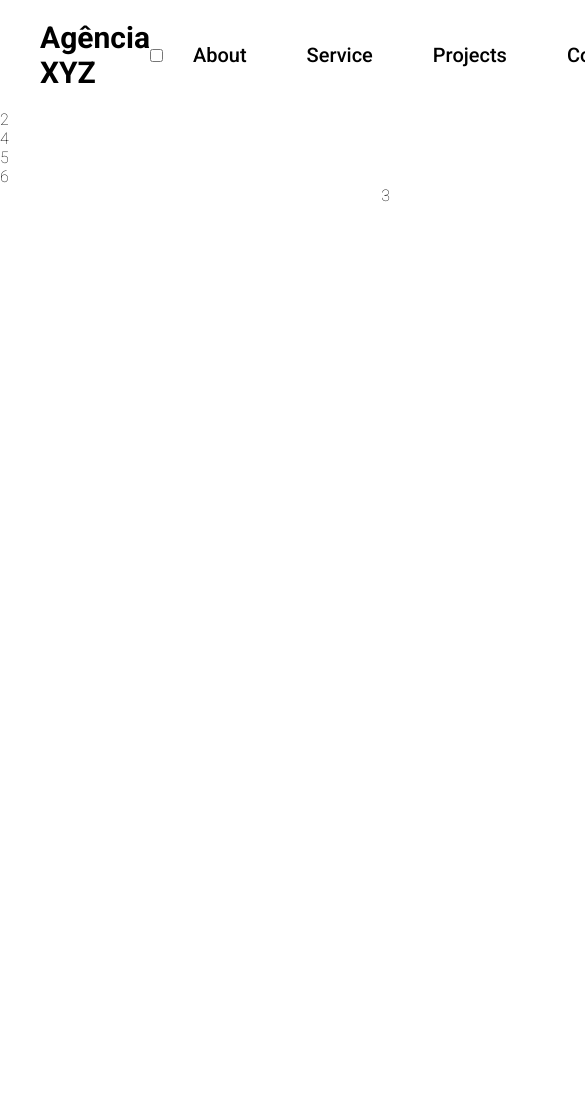
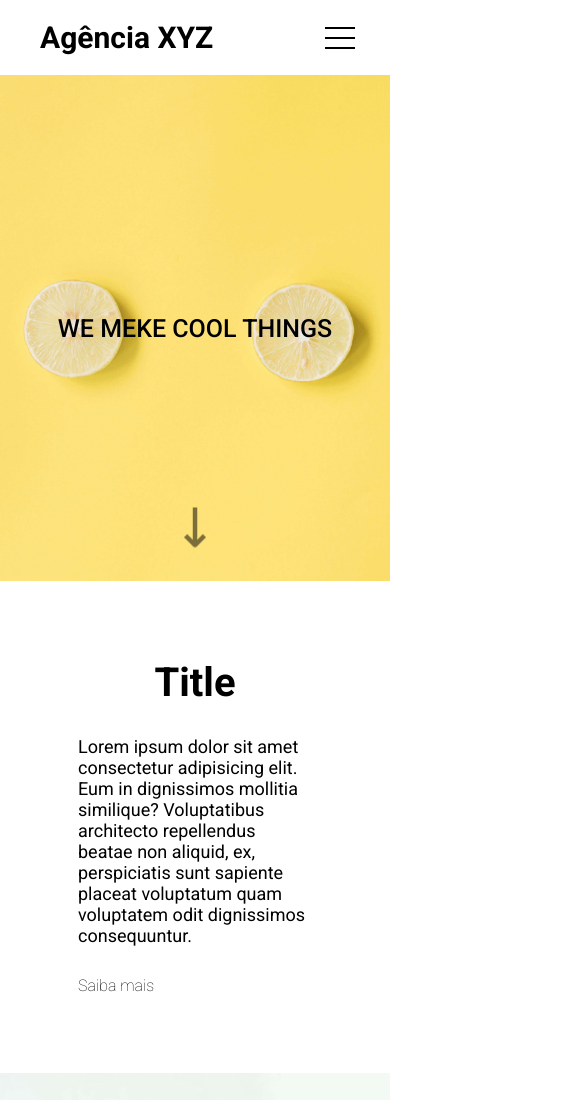
Before and after one commit to albertobtlima/Projetos-DevQuest, a plain HTML site: page projeto-landing-page-com-flex-e-grid/index.html in a window 390 px wide. Shown: the top 1100 px of the page, 585 px wide, since content can reach past the window. Before the commit the page ends 844 px from the top, so only its background shows below. Drawn offline with Linux system fonts and the light colour scheme.

Commit message:
Update projeto landing page

```diff
--- a/projeto-landing-page-com-flex-e-grid/css/menu.css
+++ b/projeto-landing-page-com-flex-e-grid/css/menu.css
@@ -14,3 +14,97 @@
     color: white;
     background-color: coral;
 }
+
+/* RESPONSIVE  */
+
+.header .menu {
+    display: none;
+    width: 60px;
+    height: 60px;
+    align-self: flex-end;
+}
+
+.header nav label {
+    display: flex;
+    flex-direction: column;
+}
+
+.header .hamburguer {
+    background-color: #000;
+    position: relative;
+    display: block;
+    width: 30px;
+    height: 2px;
+    top: 29px;
+    left: 15px;
+    transition: 0.5s ease-in-out;
+}
+
+.header .hamburguer:before,
+.header .hamburguer:after {
+    background-color: #000;
+    content: '';
+    display: block;
+    width: 100%;
+    height: 100%;
+    position: absolute;
+    transition: 0.2s ease-in-out;
+}
+
+.header .hamburguer:before {
+    top: -10px;
+}
+
+.header .hamburguer:after {
+    bottom: -10px;
+}
+
+.header input {
+    display: none;
+}
+
+.header input:checked ~ label .hamburguer {
+    transform: rotate(45deg);
+}
+
+.header input:checked ~ label .hamburguer:before {
+    transform: rotate(90deg);
+    top: 0;
+}
+.header input:checked ~ label .hamburguer:after {
+    transform: rotate(90deg);
+    bottom: 0;
+}
+
+@media(max-width: 900px) {
+    .header .menu {
+        display: block;
+    }
+
+    .header nav ul {
+        display: none;
+    }
+
+    .header input:checked ~ ul {
+        display: block;
+    }
+
+    .header nav {
+        position: absolute;
+        top: 8px;
+        right: 20px;
+        z-index: 1;
+    }
+
+    .header nav ul {
+        width: 200px;
+        background-color: #fff;
+        padding: 20px;
+    }
+
+    .header nav ul a {
+        text-align: center;
+        padding: 20px;
+        display: block;
+    }
+}
--- a/projeto-landing-page-com-flex-e-grid/css/style.css
+++ b/projeto-landing-page-com-flex-e-grid/css/style.css
@@ -6,7 +6,8 @@ body {
     display: grid;
     grid-template-areas: "header header header header"
                          "hero hero hero hero"
-                         "service service service service"
+                         "about about about about"
+                         "services services services services"
                          "projects projects projects projects"
                          "footer footer footer footer";
     grid-template-columns: repeat(4, 1fr);
@@ -44,18 +45,148 @@ body {
 
 .hero {
     grid-area: hero;
+    height: 89vh;
+    background: url('../images/lemons.jpg') no-repeat center;
+    background-size: cover;
+    display: flex;
+    justify-content: center;
+    align-items: center;
+    position: relative;
+}
+
+.hero h2 {
+    font-weight: 500;
+    text-transform: uppercase;
+    font-size: 4rem;
+}
+
+.hero:after {
+    content: url('../images/seta_preta.png');
+    position: absolute;
+    height: 35px;
+    bottom: 40px;
+    animation: downarrow 0.6s infinite alternate ease-in-out;
+}
+
+@-webkit-keyframes downarrow {
+    0% {-webkit-transform: translateY(0); opacity: 0.4;}
+    100% {-webkit-transform: translateY(0.4em); opacity: 0.9;}
+}
+
+@media(max-width: 425px) {
+    .hero {
+        height: 60vh;
+    }
+
+    .hero h2 {
+        font-size: 2.5rem;
+    }
 }
 
 /* ABOUT */
 
 .about {
     grid-area: about;
+    display: grid;
+    grid-template-columns: 1fr 1fr;
+    background-color: #fff;
+    max-width: var(--max-width-size);
+    margin: 0 auto;
+}
+
+.about .item {
+    padding: 20%;
+    display: flex;
+    flex-direction: column;
+    justify-content: center;
+    align-items: center;
+}
+
+.about .item h3 {
+    font-weight: 700;
+    font-size: 4rem;
+}
+
+.about .item p {
+    font-weight: 400;
+    font-size: 1.8rem;
+    margin: 30px 0;
+}
+
+.about .image {
+    width: 100%;
+    height: 100%;
+}
+
+.about .item .btn-know-more {
+    font-size: 1.6rem;
+    align-self: flex-start;
+}
+
+.about .item .btn-know-more:hover {
+    font-weight: 700;
+}
+
+.about .image.right {
+    background: url('../images/bridge.jpg') center center no-repeat;
+    background-size: cover;
+}
+
+.about .image.left {
+    background: url('../images/sky.jpg') center center no-repeat;
+    background-size: cover;
+}
+
+@media(max-width: 425px) {
+    .about {
+        grid-template-columns: 1fr;
+        grid-template-rows: repeat(4, 1fr);
+    }
 }
 
 /* SERVICE */
 
-.service {
-    grid-area: service;
+.services {
+    grid-area: services;
+    display: grid;
+    grid-template-columns: 1fr 1fr;
+    text-align: center;
+}
+
+.services .service {
+    padding: 70px 20px;
+}
+
+.services .service img {
+    width: 250px;
+    margin-bottom: 30px;
+}
+
+.services .service h3 {
+    font-size: 1.8rem;
+    font-weight: 700;
+}
+
+.services .service p {
+    font-size: 2rem;
+    font-weight: 400;
+    max-width: 400px;
+    margin: 20px auto 0;
+    line-height: 25px;
+}
+
+.services .service:nth-child(1) {
+    background-color: lightskyblue;
+}
+
+.services .service:nth-child(2) {
+    background-color: lightpink;
+}
+
+@media(max-width: 425px) {
+    .services {
+        grid-template-columns: 1fr;
+    }
 }
 
 /* PROJECTS */
--- a/projeto-landing-page-com-flex-e-grid/index.html
+++ b/projeto-landing-page-com-flex-e-grid/index.html
@@ -22,13 +22,13 @@
             <a href="/">
                 <h1 class="logo">Agência XYZ</h1>
             </a>
-            <input type="checkbox" id="menu-hamburguer">
-            <label for="menu-hamburguer">
-                <div class="menu">
-                    <span class="hamburguer"></span>
-                </div>
-            </label>
             <nav>
+                <input type="checkbox" id="menu-hamburguer">
+                <label for="menu-hamburguer">
+                    <div class="menu">
+                        <span class="hamburguer"></span>
+                    </div>
+                </label>
                 <ul>
                     <li><a href="#about">About</a></li>
                     <li><a href="#service">Service</a></li>
@@ -39,10 +39,41 @@
         </div>
     </header>
 
-    <section class="hero">2</section>
-    <section class="about">3</section>
-    <section class="service">4</section>
-    <section class="projects">5</section>
-    <section class="footer">6</section>
+    <section class="hero">
+        <h2>We meke cool things</h2>
+    </section>
+
+    <section class="about">
+        <div class="item">
+            <h3>Title</h3>
+            <p>Lorem ipsum dolor sit amet consectetur adipisicing elit. Eum in dignissimos mollitia similique? Voluptatibus architecto repellendus beatae non aliquid, ex, perspiciatis sunt sapiente placeat voluptatum quam voluptatem odit dignissimos consequuntur.</p>
+            <a href="#" class="btn-know-more">Saiba mais</a>
+        </div>
+        <div class="image right"></div>
+        <div class="image left"></div>
+        <div class="item">
+            <h3>Title</h3>
+            <p>Lorem ipsum dolor sit amet consectetur adipisicing elit. Eum in dignissimos mollitia similique? Voluptatibus architecto repellendus beatae non aliquid, ex, perspiciatis sunt sapiente placeat voluptatum quam voluptatem odit dignissimos consequuntur.</p>
+            <a href="#" class="btn-know-more">Saiba mais</a>
+        </div>
+    </section>
+
+    <section class="services">
+        <div class="service">
+            <img src="./images/bolinha1.png" alt="Bolinha 1">
+            <div class="service-info">
+                <h3>SEO</h3>
+                <p>Lorem ipsum dolor, sit amet consectetur adipisicing elit. Mollitia, illo, vel cumque assumenda nemo aliquid repellat eveniet tempora aut numquam sed? Praesentium, fugit! Blanditiis iste suscipit numquam recusandae saepe quos.</p>
+            </div>
+        </div>
+        <div class="service">
+            <img src="./images/bolinha2.png" alt="Bolinha 2">
+            <div class="service-info">
+                <h3>Landing Pages</h3>
+                <p>Lorem ipsum dolor, sit amet consectetur adipisicing elit. Mollitia, illo, vel cumque assumenda nemo aliquid repellat eveniet tempora aut numquam sed? Praesentium, fugit! Blanditiis iste suscipit numquam recusandae saepe quos.</p>
+            </div>
+        </div>
+    </section>
+
 </body>
 </html>
```
Also changed, not shown: projeto-landing-page-com-flex-e-grid/images/bolinha1.png (added), projeto-landing-page-com-flex-e-grid/images/bolinha2.png (added), projeto-landing-page-com-flex-e-grid/images/bridge.jpg (added), projeto-landing-page-com-flex-e-grid/images/flowers.jpg (added), projeto-landing-page-com-flex-e-grid/images/landscape.jpg (added), projeto-landing-page-com-flex-e-grid/images/lemons.jpg (added), projeto-landing-page-com-flex-e-grid/images/plants2.jpg (added), projeto-landing-page-com-flex-e-grid/images/plants3.jpg (added), projeto-landing-page-com-flex-e-grid/images/seta_preta.png (added), projeto-landing-page-com-flex-e-grid/images/sky.jpg (added), projeto-landing-page-com-flex-e-grid/images/tomatoes.jpg (added).
